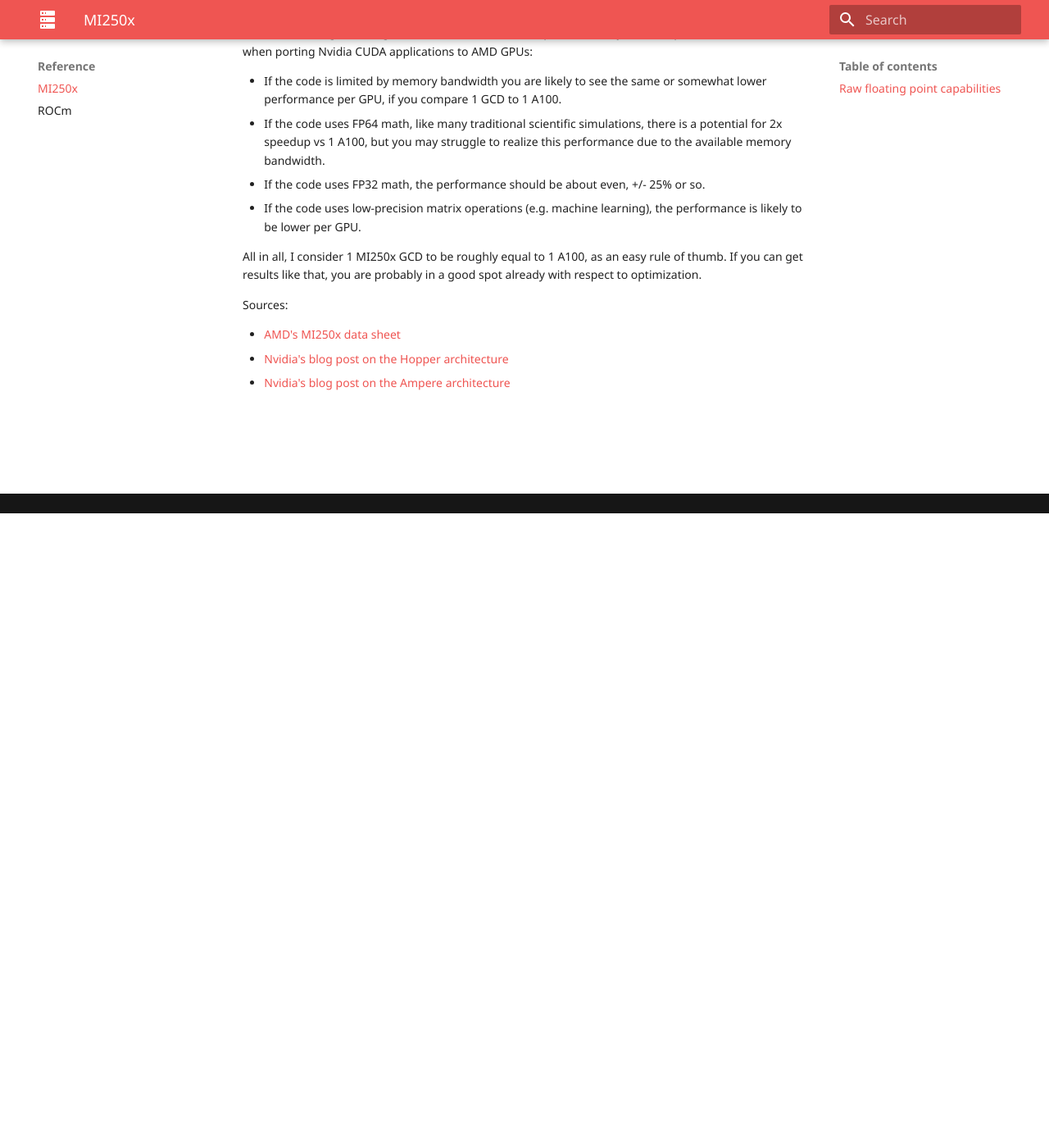
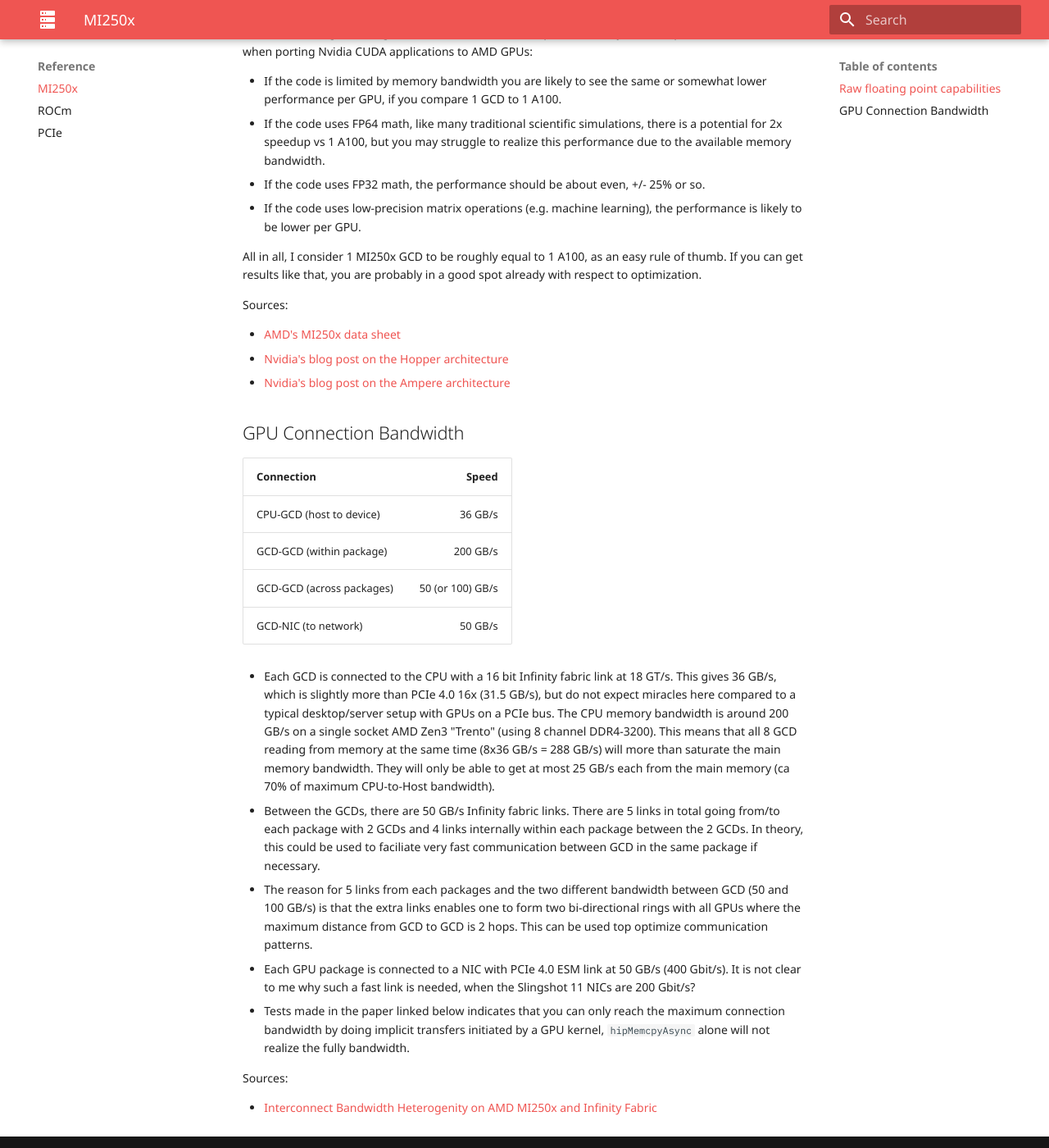
Before and after one commit to egplar/hpcblog, an MkDocs documentation site: the page built from docs/reference/mi250x.md, in a window 1280 px wide and 1400 px high, scrolled down 774 px. Shown: the whole window at 82% size. Built offline with MkDocs 1.6.1 and Material for MkDocs 9.7.7, drawn with Linux system fonts in a browser that asks for light colours.

Commit message:
MI250x interconnect info and PCIe bandwidths

```diff
--- a/docs/reference/mi250x.md
+++ b/docs/reference/mi250x.md
@@ -29,3 +29,22 @@ Sources:
 * [AMD's MI250x data sheet](https://www.amd.com/system/files/documents/amd-instinct-mi200-datasheet.pdf)
 * [Nvidia's blog post on the Hopper architecture](https://developer.nvidia.com/blog/nvidia-hopper-architecture-in-depth/)
 * [Nvidia's blog post on the Ampere architecture](https://developer.nvidia.com/blog/nvidia-ampere-architecture-in-depth/)
+
+## GPU Connection Bandwidth
+
+| Connection                      | Speed              |
+| :------------------------------ | -----------------: |
+| CPU-GCD (host to device)        | 36 GB/s            |
+| GCD-GCD (within package)        | 200 GB/s           |
+| GCD-GCD (across packages)       | 50 (or 100) GB/s   |
+| GCD-NIC (to network)            | 50 GB/s            |
+
+* Each GCD is connected to the CPU with a 16 bit Infinity fabric link at 18 GT/s. This gives 36 GB/s, which is slightly more than PCIe 4.0 16x (31.5 GB/s), but do not expect miracles here compared to a typical desktop/server setup with GPUs on a PCIe bus. The CPU memory bandwidth is around 200 GB/s on a single socket AMD Zen3 "Trento" (using 8 channel DDR4-3200). This means that all 8 GCD reading from memory at the same time (8x36 GB/s = 288 GB/s) will more than saturate the main memory bandwidth. They will only be able to get at most 25 GB/s each from the main memory (ca 70% of maximum CPU-to-Host bandwidth).
+* Between the GCDs, there are 50 GB/s Infinity fabric links. There are 5 links in total going from/to each package with 2 GCDs and 4 links internally within each package between the 2 GCDs. In theory, this could be used to faciliate very fast communication between GCD in the same package if necessary.
+* The reason for 5 links from each packages and the two different bandwidth between GCD (50 and 100 GB/s) is that the extra links enables one to form two bi-directional rings with all GPUs where the maximum distance from GCD to GCD is 2 hops. This can be used top optimize communication patterns.
+* Each GPU package is connected to a NIC with PCIe 4.0 ESM link at 50 GB/s (400 Gbit/s). It is not clear to me why such a fast link is needed, when the Slingshot 11 NICs are 200 Gbit/s?
+* Tests made in the paper linked below indicates that you can only reach the maximum connection bandwidth by doing implicit transfers initiated by a GPU kernel, `hipMemcpyAsync` alone will not realize the fully bandwidth.
+
+Sources:
+
+* [Interconnect Bandwidth Heterogenity on AMD MI250x and Infinity Fabric](https://arxiv.org/pdf/2302.14827.pdf)
--- a/mkdocs.yml
+++ b/mkdocs.yml
@@ -30,3 +30,4 @@ nav:
   - Reference:
     - MI250x: reference/mi250x.md
     - ROCm: reference/rocm.md
+    - PCIe: reference/pcie.md
```
Also changed, not shown: docs/reference/pcie.md (added, +17 -0 lines).
